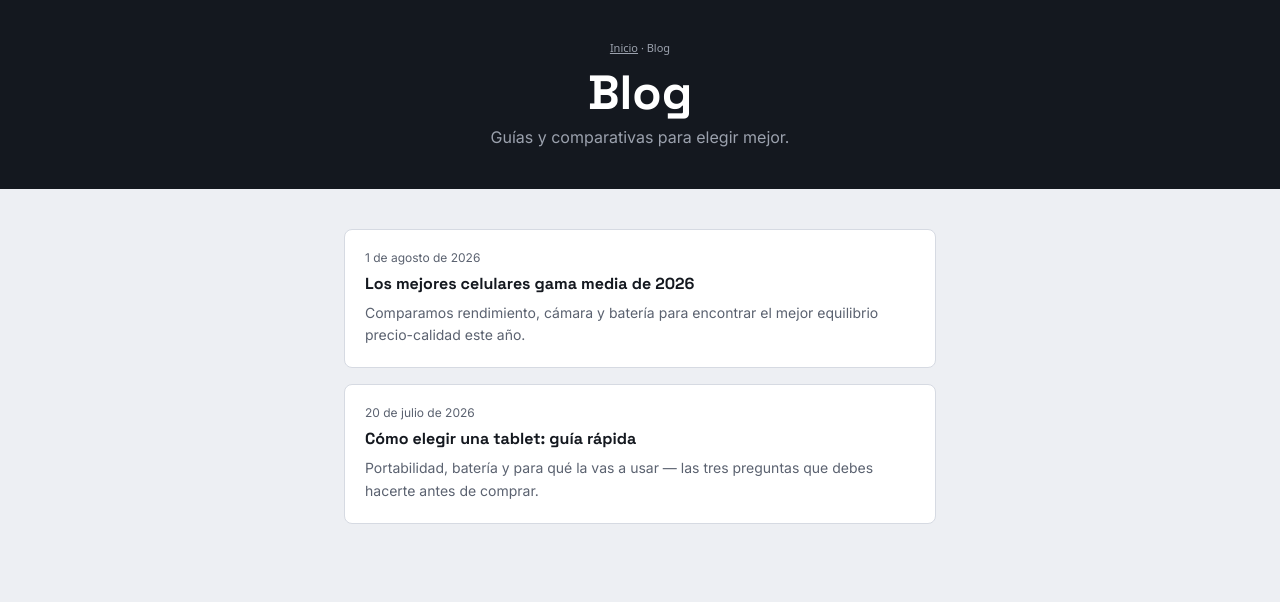
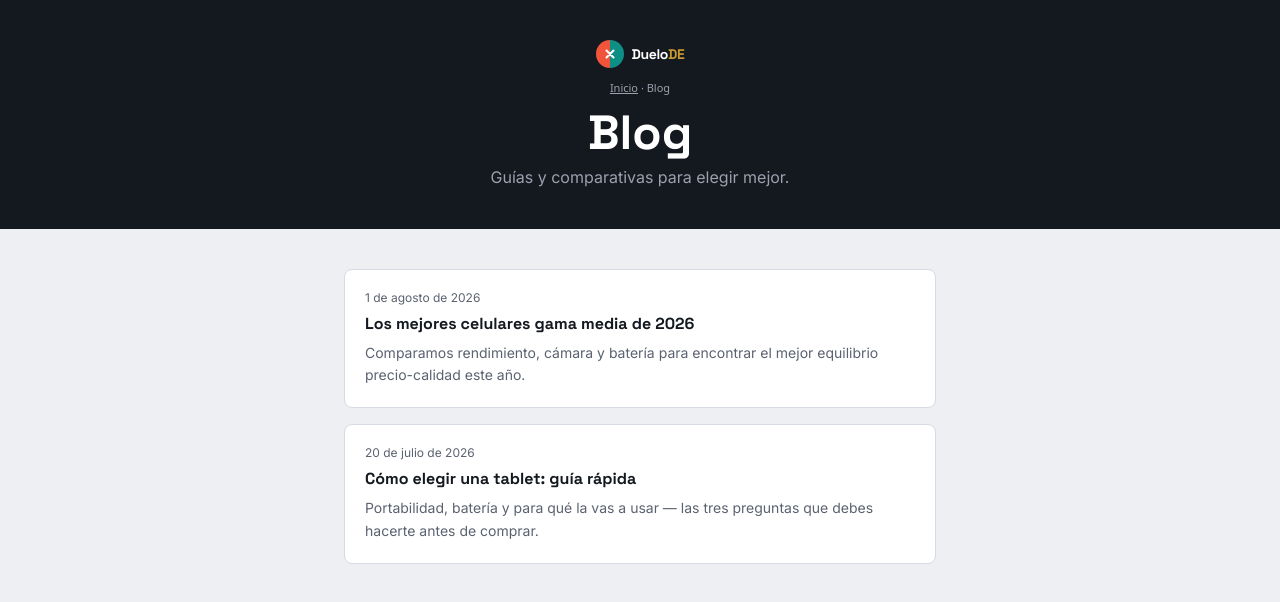
Before and after one commit to Francisco101299/comparador-dispositivos, a React (Vite) app: page /blog in a window 1280 px wide. Shown: the top 602 px of the page. Built offline with nearby package versions, Linux system fonts and the light colour scheme.

Commit message:
Update BlogPage.jsx

```diff
--- a/src/pages/BlogPage.jsx
+++ b/src/pages/BlogPage.jsx
@@ -6,6 +6,7 @@ import { Link } from "react-router-dom";
 import { COLORS, FONT_IMPORT } from "../data/theme";
 import { ARTICLES } from "../data/articles";
 import SeoHead from "../components/SeoHead";
+import Logo from "../components/Logo";
 
 export default function BlogPage() {
   const sorted = [...ARTICLES].sort((a, b) => new Date(b.date) - new Date(a.date));
@@ -21,6 +22,9 @@ export default function BlogPage() {
 
       <div className="relative overflow-hidden px-5 sm:px-10 pt-10 pb-8 sm:pb-10" style={{ backgroundColor: COLORS.panelDark }}>
         <div className="max-w-3xl mx-auto text-center">
+          <div className="flex justify-center mb-3">
+            <Logo size={28} />
+          </div>
           <nav className="text-[11px] mb-3" style={{ color: "#9BA1AD" }} aria-label="Ruta de navegación">
             <Link to="/" className="underline">Inicio</Link> · Blog
           </nav>
```
